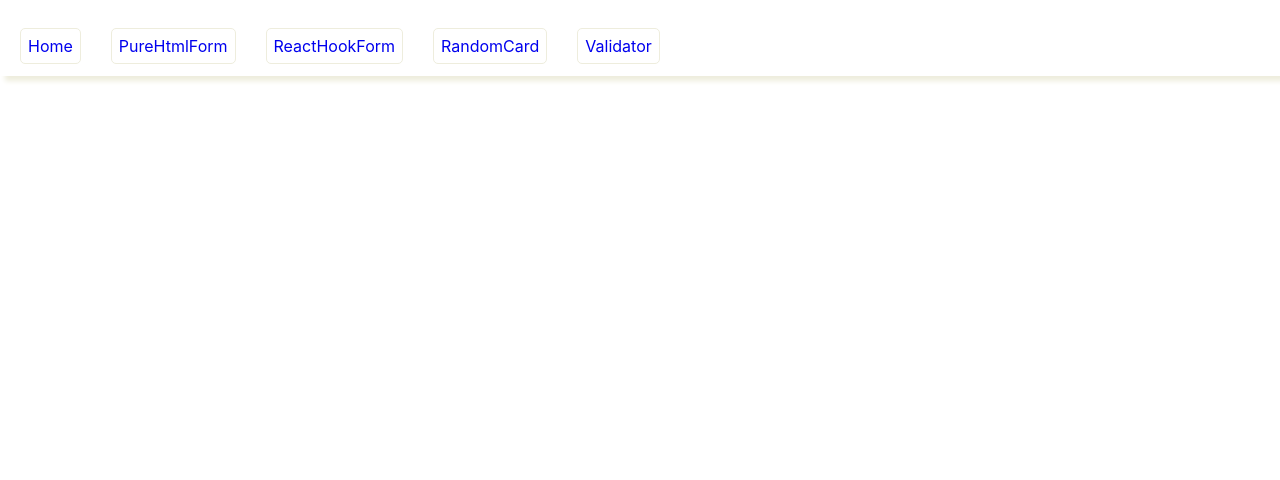
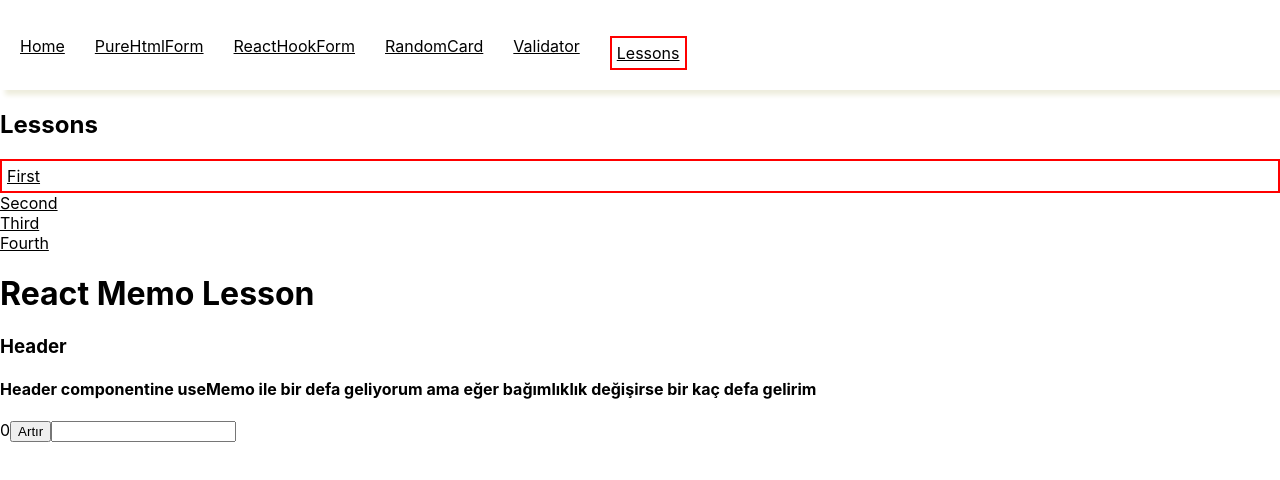
Before and after one commit to sametkzdl/reactProjects, a React (Create React App) app: page /Lessons/First in a window 1280 px wide. Shown: the top 480 px of the page. Built offline with nearby package versions, Linux system fonts and the light colour scheme.

Commit message:
use callBack ve useMemo eklendi

```diff
--- a/src/App.js
+++ b/src/App.js
@@ -1,20 +1,23 @@
-import { Routes, Route, Link, useLocation } from "react-router-dom";
+import { Routes, Route, NavLink } from "react-router-dom";
 import React from "react";
 import PureHtmlForm from "./pages/forms/purehtmlform";
 import ReactHookForm from "./pages/forms/reactHookForm";
 import Home from "./pages/home";
 import RandomCard from "./pages/randomCard/jokes";
 import Validator from "./pages/validator/validator";
+import Lessons from "./pages/educationReact/lessons";
+import First from "./pages/educationReact/first";
+import Second from "./pages/educationReact/second";
+import Third from "./pages/educationReact/third";
+import Fourth from "./pages/educationReact/fourth";
 function App() {
-  const location = useLocation();
-  let components = { Home, PureHtmlForm, ReactHookForm, RandomCard, Validator };
-
   const urlData = [
     { name: "Home", href: "/", id: 1 },
     { name: "PureHtmlForm", href: "/PureHtmlForm", id: 2 },
     { name: "ReactHookForm", href: "/ReactHookForm", id: 3 },
     { name: "RandomCard", href: "/RandomCard", id: 4 },
     { name: "Validator", href: "/Validator", id: 5 },
+    { name: "Lessons", href: "/Lessons", id: 6 },
   ];
   return (
     <div className="App">
@@ -30,51 +33,51 @@ function App() {
             boxSizing: "border-box",
           }}
         >
-          {urlData.map(({ name, href }, index) => {
+          {urlData.map(({ name, href, id }) => {
             return (
-              <li key={index}>
-                {location.pathname === href ? (
-                  <Link
-                    to={href}
-                    style={{
-                      textDecoration: "none",
-                      border: "3px solid red",
-                      padding: "7px",
-                      borderRadius: "5px",
-                      height: "50px",
-                    }}
-                  >
-                    {name}
-                  </Link>
-                ) : (
-                  <Link
-                    to={href}
-                    style={{
-                      textDecoration: "none",
-                      border: "1px solid #eeeddd",
-                      padding: "7px",
-                      borderRadius: "5px",
-                      height: "50px",
-                    }}
-                  >
-                    {name}
-                  </Link>
-                )}
-              </li>
+              <NavLink
+                style={({ isActive, isPending, isTransitioning }) => {
+                  return {
+                    border: isActive ? "2px solid red" : "none",
+                    padding: isActive ? "5px" : "none",
+                    color: isPending ? "red" : "black",
+                    viewTransitionName: isTransitioning ? "slide" : "",
+                  };
+                }}
+                key={id}
+                to={href}
+              >
+                {name === "Lesson" ? null : name}
+              </NavLink>
             );
           })}
         </ul>
       </header>
       <Routes>
-        {urlData.map(({ name, href, id }) => {
-          const Page = components[name];
-          return (
-            <Route key={id} path={href} element={React.createElement(Page)} />
-          );
-        })}
+        <Route path="/" element={<Home />} />
+        <Route path="/PureHtmlForm" element={<PureHtmlForm />} />
+        <Route path="/ReactHookForm" element={<ReactHookForm />} />
+        <Route path="/RandomCard" element={<RandomCard />} />
+        <Route path="/Validator" element={<Validator />} />
+        <Route path="/Validator" element={<Validator />} />
+        <Route path="/Lessons" element={<Lessons />}>
+          <Route path="First" element={<First />} />
+          <Route path="Second" element={<Second />} />
+          <Route path="Third" element={<Third />} />
+          <Route path="Fourth" element={<Fourth />} />
+        </Route>
+        <Route path={"*"} element={<Error />} />
       </Routes>
     </div>
   );
 }
 
+export function Error() {
+  return (
+    <div>
+      <h2>This Page İs Not Found</h2>
+    </div>
+  );
+}
+
 export default App;
--- /dev/null
+++ b/src/pages/educationReact/first.js
@@ -0,0 +1,48 @@
+import { useMemo, useState } from "react";
+import React from "react";
+
+const Header = React.memo(({ calculate }) => {
+  console.log("re-rendered header component");
+  // 5 ten sonra re-render olmaycak react.memo için
+  return (
+    <div>
+      <h3>Header</h3>
+      <h4>{calculate}</h4>
+    </div>
+  );
+});
+
+const First = () => {
+  const [number, setNumber] = useState(0);
+  const [text, setText] = useState("");
+  console.log(text);
+  // 5 ten sonra re-render olmaycak Header componentinde ..
+  //gönderdiğimiz prop değişmez ise render olmaz React.memo ile sarmaladığımız component
+  // useMemo kullanımı ile re-rendered dan kurtulma
+  // REACT.MEMO ile aynı kullanımı yaparak 5 ten küçük iken useMemo yu çalıştırmadı çünkü
+  //giden parametre sabit eğer değişirse useMemo aktifleşecek
+  const calculate = useMemo(
+    () => calculatinObject(),
+    [number < 5 ? 0 : number]
+  );
+  return (
+    <div>
+      <h1> React Memo Lesson </h1>
+      <Header calculate={calculate} />
+      {number}
+      <button onClick={() => setNumber(number + 1)}>Artır</button>
+      <input onChange={(e) => setText(e.target.value)} />
+    </div>
+  );
+};
+
+function calculatinObject() {
+  const sentence =
+    "Header componentine useMemo ile bir defa geliyorum ama eğer bağımlıklık değişirse bir kaç defa gelirim";
+  console.log("calculating");
+  for (let i = 0; i < 100000000; i++) {}
+  console.log("calculeted successfully");
+  return sentence;
+}
+
+export default First;
--- /dev/null
+++ b/src/pages/educationReact/fourth.js
@@ -0,0 +1,9 @@
+const Fourth = () => {
+  return (
+    <div>
+      <h2> Fourth Lesson</h2>
+    </div>
+  );
+};
+
+export default Fourth;
--- /dev/null
+++ b/src/pages/educationReact/lessons.js
@@ -0,0 +1,37 @@
+import { Outlet, NavLink } from "react-router-dom";
+import React from "react";
+const Lessons = () => {
+  const urlData = [
+    { name: "First", href: "/First", id: 1 },
+    { name: "Second", href: "/Second", id: 2 },
+    { name: "Third", href: "/Third", id: 3 },
+    { name: "Fourth", href: "/Fourth", id: 4 },
+  ];
+  return (
+    <div>
+      <h2>Lessons</h2>
+      {urlData.map(({ name }, index) => {
+        return (
+          <NavLink
+            style={({ isActive, isPending, isTransitioning }) => {
+              return {
+                display: "block",
+                border: isActive ? "2px solid red" : "none",
+                padding: isActive ? "5px" : "none",
+                color: isPending ? "red" : "black",
+                viewTransitionName: isTransitioning ? "slide" : "",
+              };
+            }}
+            key={index}
+            to={`${name}`}
+          >
+            {name}
+          </NavLink>
+        );
+      })}
+      <Outlet />
+    </div>
+  );
+};
+
+export default Lessons;
--- /dev/null
+++ b/src/pages/educationReact/second.js
@@ -0,0 +1,40 @@
+import { useCallback, useState } from "react";
+import React from "react";
+
+const İncreament = React.memo(({ increament }) => {
+  console.log("The increment function worked");
+  return (
+    <div>
+      <h3>İncreament Function</h3>
+      <button onClick={increament}>artır</button>
+    </div>
+  );
+});
+
+const Second = () => {
+  console.log("the main component worked");
+  const [number, setNumber] = useState(0);
+  // const increament = () => setNumber(() => number + 1);
+  //üstteki normal yapılış bu durmda gönderen prop gibi gönderilen componentte render olur
+  // -----------------------------------------------------
+  const increament = useCallback(() => {
+    setNumber((prevstate) => prevstate + 1);
+  }, []);
+  // doğru kullanım sadece gönderen doğal olarak render olacak gönderilen sabit kalır
+  //---------------------------------------
+  // eğer alttaki gibi gönderirsek function sürekli olarak değişecek çünkü
+  // number değiştiği zaman setNumber(içindeki kısımda değişmiş oalcak) .. ayrıca sadece bir defa çalışcak
+  //çünkü sadece sayfa açıldığında çalışır halde yaptık
+  // const increament = useCallback(() => {
+  //   setNumber(number+ 1);
+  // }, []);
+  return (
+    <div>
+      <h1> UseCallback Lesson</h1>
+      <div>{number}</div>
+      <İncreament increament={increament} />
+    </div>
+  );
+};
+
+export default Second;
--- /dev/null
+++ b/src/pages/educationReact/third.js
@@ -0,0 +1,9 @@
+const Third = () => {
+    return (
+      <div>
+        <h2> Third Lesson</h2>
+      </div>
+    );
+  };
+
+  export default Third;
```
